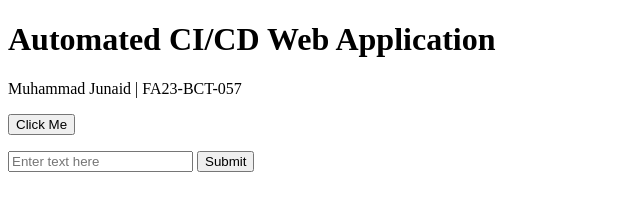
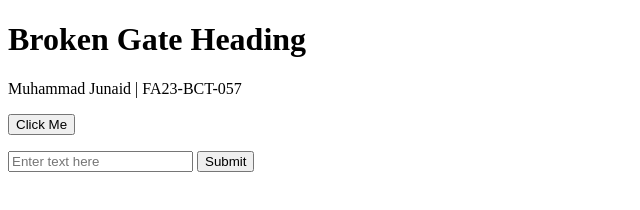
Before and after one commit to junaidnox/cicd-assignment-FA23-BCT-057, a plain HTML site: page index.html in a window 1280 px wide. Shown: the whole page, without its empty margins (0-640 px from the left). Drawn offline with Linux system fonts and the light colour scheme.

Commit message:
Test quality gate failure on page heading

```diff
--- a/index.html
+++ b/index.html
@@ -5,7 +5,7 @@
     <title>Cloud CI/CD Assignment 3 - FA23-BCT-057</title>
 </head>
 <body>
-    <h1 id="main-heading">Automated CI/CD Web Application</h1>
+    <h1 id="main-heading">Broken Gate Heading</h1>
     <p id="student-info">Muhammad Junaid | FA23-BCT-057</p>
 
     <button id="action-btn" onclick="document.getElementById('btn-output').textContent = 'Button clicked successfully!'">Click Me</button>
```
